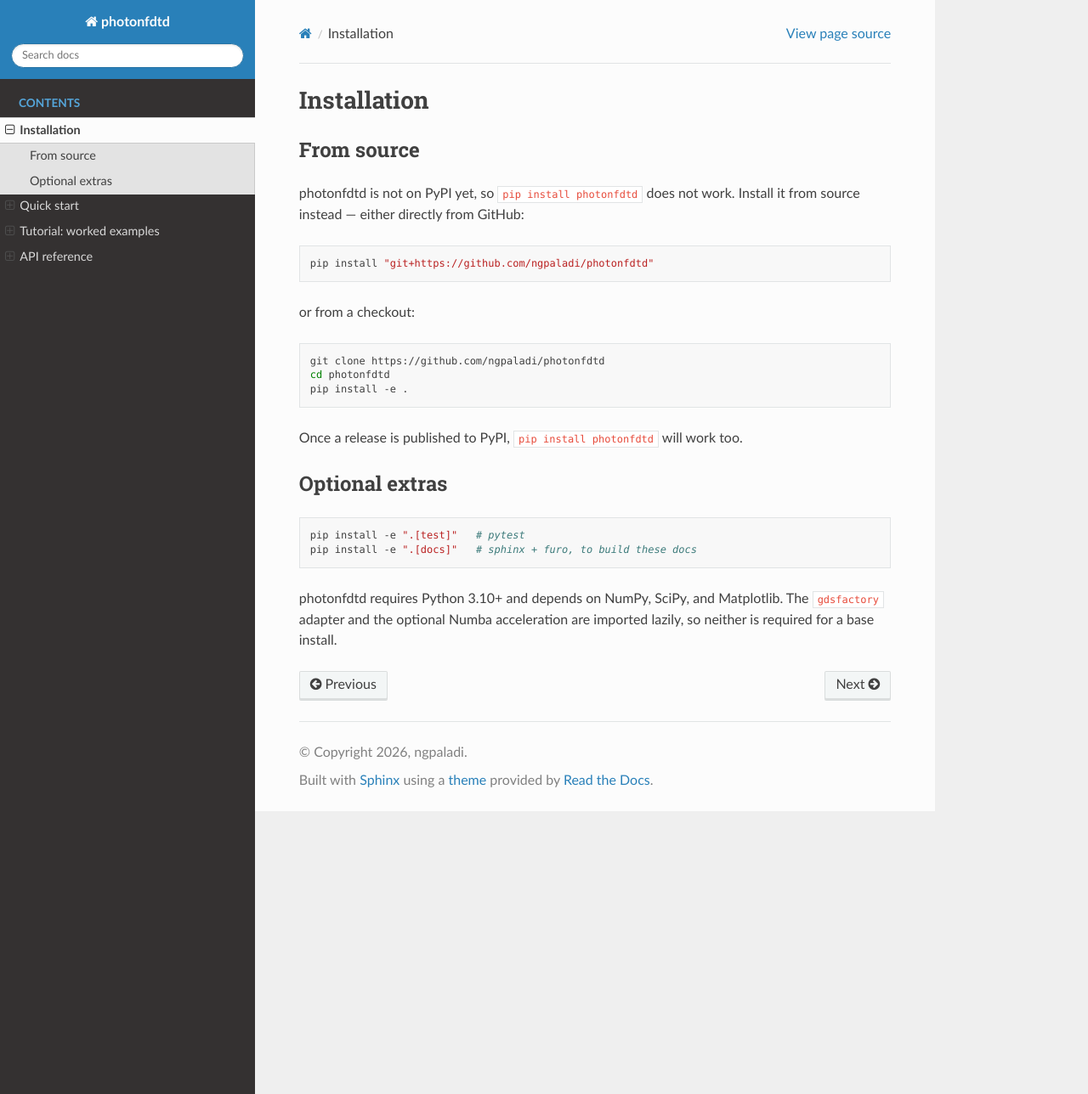
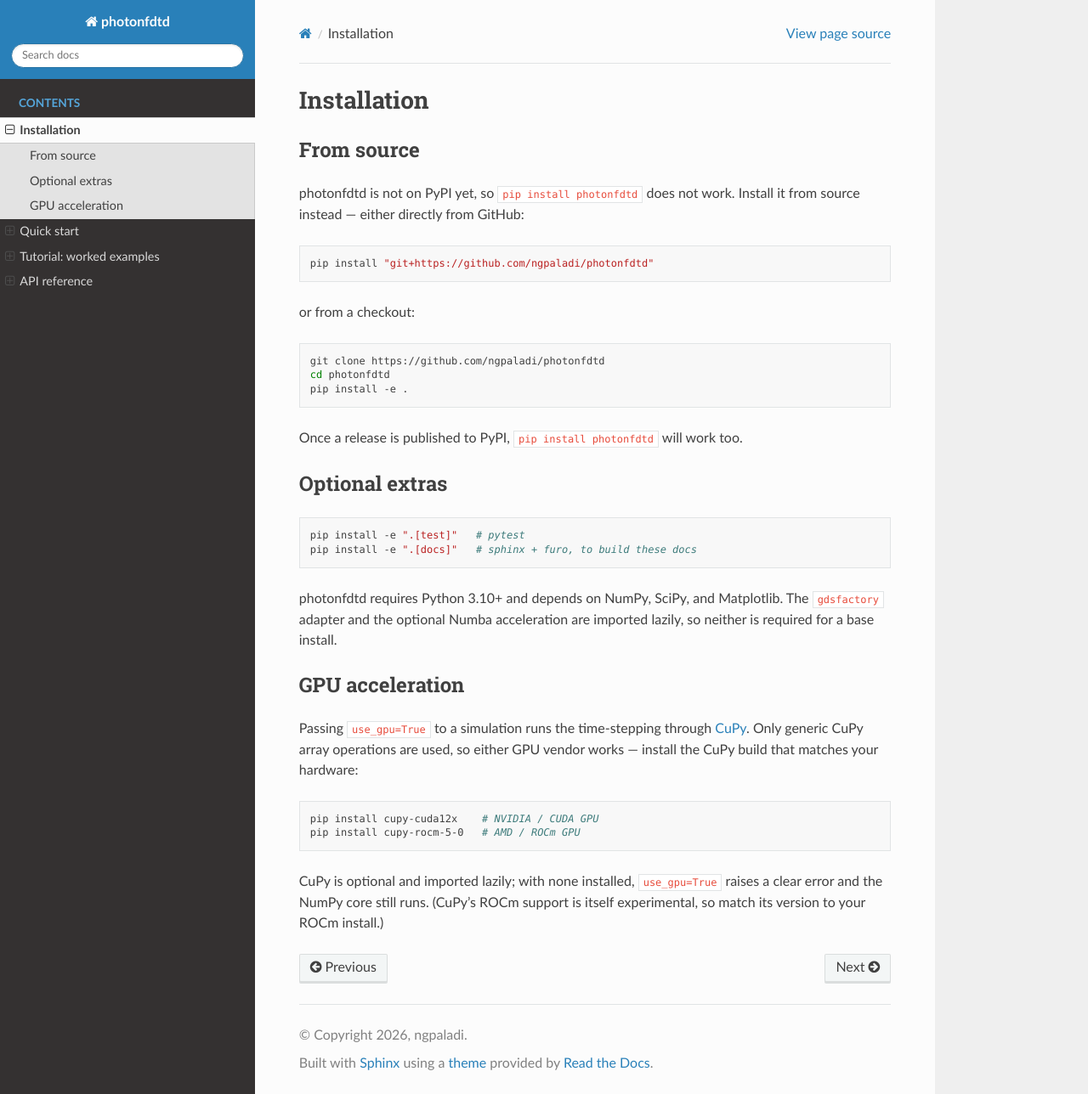
Before and after one commit to ngpaladi/photonfdtd, a Sphinx documentation site: the page built from docs/installation.rst, in a window 1280 px wide and 1288 px high. Shown: the whole window at 85% size. Built offline with Sphinx 7.4.7 and the Read the Docs theme 3.1.0, drawn with Linux system fonts in a browser that asks for light colours.

Commit message:
docs: document AMD ROCm GPU support alongside CUDA
The use_gpu path uses only generic CuPy array ops, so it runs on CuPy's ROCm
build (AMD) as well as its CUDA build (NVIDIA). Broaden the missing-CuPy
RuntimeError to name both wheels, add a GPU acceleration section to the install
docs, and move GPU/JIT time-stepping out of the "not yet" list (both are
implemented) into the capabilities list.

Co-Authored-By: Claude Opus 4.8 (1M context) <noreply@anthropic.com>
Claude-Session: https://claude.ai/code/session_01HuZAV7y8cuYrAV4Dw2WcC9

```diff
--- a/docs/installation.rst
+++ b/docs/installation.rst
@@ -32,3 +32,19 @@ Optional extras
 photonfdtd requires Python 3.10+ and depends on NumPy, SciPy, and Matplotlib.
 The ``gdsfactory`` adapter and the optional Numba acceleration are imported
 lazily, so neither is required for a base install.
+
+GPU acceleration
+----------------
+
+Passing ``use_gpu=True`` to a simulation runs the time-stepping through
+`CuPy <https://cupy.dev>`_. Only generic CuPy array operations are used, so
+either GPU vendor works — install the CuPy build that matches your hardware:
+
+.. code-block:: bash
+
+   pip install cupy-cuda12x    # NVIDIA / CUDA GPU
+   pip install cupy-rocm-5-0   # AMD / ROCm GPU
+
+CuPy is optional and imported lazily; with none installed, ``use_gpu=True``
+raises a clear error and the NumPy core still runs. (CuPy's ROCm support is
+itself experimental, so match its version to your ROCm install.)
```
Also changed, not shown: README.md (+5 -2 lines), 1 other file.
